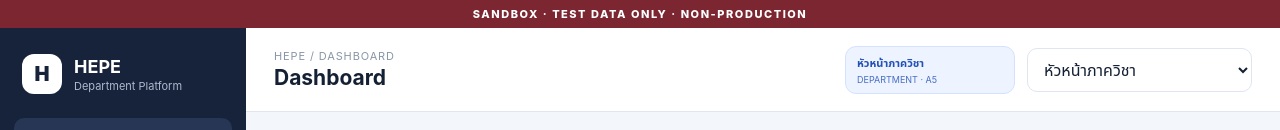
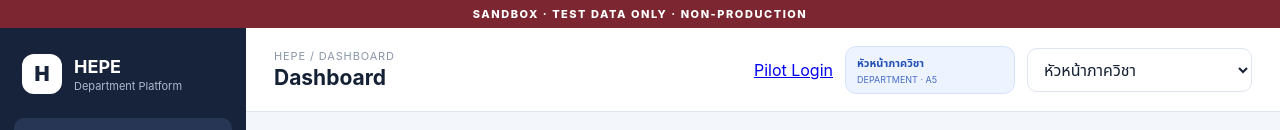
Before and after one commit to kasemch/hepe-ui-prototype, a Next.js app: page / in a window 1280 px wide. Shown: the top 130 px of the page. Built offline with nearby package versions, Linux system fonts and the light colour scheme.

Commit message:
SANDBOX-15 link OAuth pilot login from visual pilot

```diff
--- a/app/page.jsx
+++ b/app/page.jsx
@@ -517,6 +517,7 @@ export default function Home() {
         <header className="topbar">
           <div><div className="breadcrumb">HEPE / {page}</div><h1>{page}</h1></div>
           <div className="topActions">
+            <a className="authLink" href="/auth/login">Pilot Login</a>
             <div className="scopeBadge blue"><span>{config.label}</span><small>{config.scope}</small></div>
             <select aria-label="Synthetic pilot role" value={role} onChange={changeRole}>
               {Object.entries(roleConfig).map(([key, item]) => <option key={key} value={key}>{item.label}</option>)}
```
